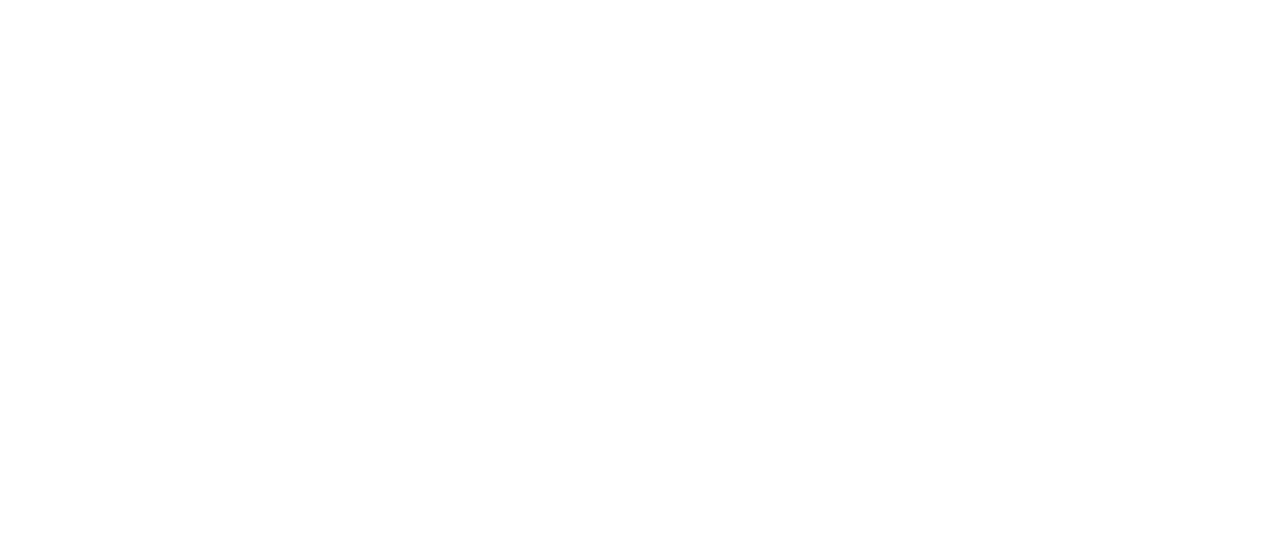
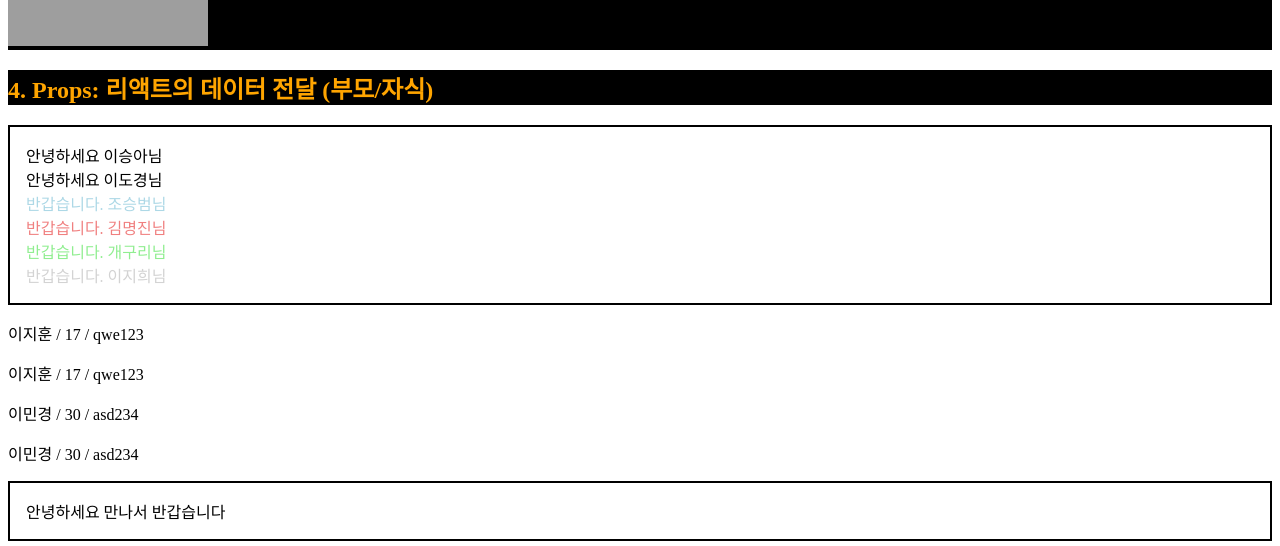
Before and after one commit to devgiants75/k_iot_frontend, a React (Vite) app in the folder f-iot-react/: page / in a window 1280 px wide. Shown: the part 2061-2607 px from the top of the page. Before the commit the page ends 1833 px from the top, so only its background shows below. Built offline with nearby package versions, Linux system fonts and the light colour scheme; grey boxes are pictures that could not be loaded.

Commit message:
20251030 React Props(Properties)

```diff
--- a/f-iot-react/src/App.tsx
+++ b/f-iot-react/src/App.tsx
@@ -1,6 +1,6 @@
 import './App.css'
 import Basic from '@/pages/a_basic';
-import { ExampleComponent } from './pages/a_basic/F_Review';
+// 파일명 없으면 무조건! 해당 파일의 index 라는 이름의 파일을 가져옴
 
 function App() {
   return (
--- a/f-iot-react/src/pages/a_basic/D_JSX.tsx
+++ b/f-iot-react/src/pages/a_basic/D_JSX.tsx
@@ -38,7 +38,7 @@
 function Div() {
   return (
     <>
-      <img src="" alt="" />
+      <img src="a" alt="" />
       <hr />
       <br />
       <input type="text" />
--- /dev/null
+++ b/f-iot-react/src/pages/a_basic/G_Props.tsx
@@ -0,0 +1,104 @@
+import React from 'react'
+import { Wrapper } from './H_Props';
+
+/*
+  cf) 컴포넌트(Component): 리액트의 구성 요소(UI)
+
+  ! Props(Properties): 컴포넌트의 속성
+  : Props로 데이터 전달
+    <ChildComponent name="이승아" />
+    - 함수형 컴포넌트에서 데이터 받는 곳: 매개변수!
+      function ChildComponent({ name: string }) { ... }
+      @ 컴포넌트의 props는 객체로 전달
+      @ 키="값" 전달은 (객체명: { 키: 데이터타입 }) 매개변수 구조로 인식
+      @               >> 해당 타입 구조는 타입 별칭으로 정의 가능
+      @ props로 전달된 데이터는 자식 컴포넌트에서 readonly처럼 사용
+  : 부모 컴포넌트로부터 자식 컴포넌트로 데이터를 전달할 때 사용
+
+  ? HTML 속성
+    <a href="이동할 수신처 경로" />
+
+*/
+
+//! 1. 단일 Props 사용
+function ChildComponent(props: { name: string }) {
+  // props.name로 사용
+  // : props는 readonly 속성이기 때문에 값의 재할당이 불가!
+  // props.name = '이도경';
+
+  return (
+    <div>
+      안녕하세요 {props.name}님
+    </div>
+  )
+}
+
+//? 구조 분해 할당을 사용한 props 활용
+//  +) props 타입 정의 '타입 별칭' 사용
+type Child2PropsType = {
+  name: string;
+}
+
+function ChildComponent2({ name }: Child2PropsType) {
+  return (
+    <div>
+      안녕하세요 {name}님
+    </div>
+  )
+}
+
+//! 2. 다중 Props 사용
+function MultiProps(props: { name: string; colorProps: string; }) {
+  // props.name
+  // props.colorProps
+  // : 여러 개의 props가 전달되더라도 하나의 객체로 전달받음!
+  // > 하나의 객체에 전달 받거나
+  //   한 번에 각각의 요소 변수에 할당하는 구조 분해 할당도 가능
+
+  // props.name = 'CHO SEUNG BEOM'; - 읽기 전용 속성
+
+  return (
+    <div style={{ color: props.colorProps }}>반갑습니다. {props.name}님</div>
+  )
+}
+
+type Multi2Type = {
+  name?: string;      // 선택적 프로퍼티
+  colorProps: string;
+}
+
+//? 기본값 지정 (기본 매개변수 & 기본 속성값)
+function MultiProps2({ name = '개구리', colorProps }: Multi2Type) {
+  return (
+    <div style={{ color: colorProps }}>반갑습니다. {name}님</div>
+  )
+}
+
+//#=== Props 정리 ===//
+// 1) 부모 -> 자식: 단방향 데이터 흐름
+// 2) 자식은 props를 읽기만 가능 (readonly)
+// 3) 상태 변경이 필요하면 부모로부터 콜백 함수를 받아서 수행해야 함
+
+//! 부모 컴포넌트
+function G_Props() {
+  const props = {
+    colorProps: 'lightgray',
+    name: '이지희'
+  }
+
+  return (
+    <Wrapper>
+      <ChildComponent name='이승아' />
+      <ChildComponent2 name='이도경' />
+
+      <MultiProps name='조승범' colorProps='lightblue' />
+      <MultiProps2 name='김명진' colorProps='lightcoral' />
+      <MultiProps2 colorProps='lightgreen' />
+
+      {/* ...props가 구조 분해 할당을 사용하여 각각의 속성명을 찾아감 */}
+      <MultiProps2 {...props} />
+    </Wrapper>
+  )
+}
+
+export default G_Props
--- /dev/null
+++ b/f-iot-react/src/pages/a_basic/H_Props.tsx
@@ -0,0 +1,77 @@
+import React from 'react'
+
+//! 자식 컴포넌트
+// : 부모로부터 사용자에 대한 데이터를 전달(props)받아 UI로 반환
+// - props는 객체 형태
+
+type User = {
+  name: string;
+  age: number;
+  email: string;
+}
+
+type UserCardProps = { user: User };
+
+// 구조 분해 할당
+const UserCard = ({ user }: UserCardProps) => {
+  console.log(user.name);
+  console.log(user.age);
+
+  const { name, age, email } = user;
+
+  console.log(name);
+  console.log(age);
+  console.log(email);
+
+  return (
+    <>
+      <p>{user.name} / {user.age} / {user.email}</p>
+      <p>{name} / {age} / {email}</p>
+    </>
+  )
+}
+
+//! Wrapper 컴포넌트
+// : 다른 컴포넌트를 감싸는 컴포넌트
+// - props 데이터로 다른 컴포넌트(ReactNode)를 전달받음
+// - 자식 컴포넌트를 안전하게 받기 위한 타입
+
+type ChildrenType = {
+  // ReactNode: React 내의 HTML 요소들 + 사용자 정의 컴포넌트들의 타입
+  children: React.ReactNode;
+}
+
+export const Wrapper = ({ children }: ChildrenType) => {
+  return (
+    <div style={{ border: '2px solid black', padding: '16px'}}>
+      {children}
+    </div>
+  )
+}
+
+function H_Props() {
+  const userData = {
+    name: '이민경',
+    age: 30,
+    email: 'asd234'
+  }
+
+  return (
+    <div>
+      {/*
+        == 콘솔창 / 컴포넌트 모두 두 번 실행 ==
+        : React18 이후의 StrictMode가 '개발 모드'에서 부작용 탐지를 위해 두 번 렌더링
+        > 실제 배포 환경에서는 한 번만 렌더링
+      */}
+      <UserCard user={{ name: '이지훈', age: 17, email: 'qwe123' }} />
+      <UserCard user={userData} />
+
+      {/* <Wrapper /> */}
+      <Wrapper>
+        <div>안녕하세요 만나서 반갑습니다</div>
+      </Wrapper>
+    </div>
+  )
+}
+
+export default H_Props
--- a/f-iot-react/src/pages/a_basic/index.tsx
+++ b/f-iot-react/src/pages/a_basic/index.tsx
@@ -6,6 +6,8 @@
 import C_Component, { img, Img } from './C_Component';
 import D_JSX from './D_JSX';
 import E_JSX from './E_JSX';
+import G_Props from './G_Props';
+import H_Props from './H_Props';
 
 const h2Style = {
   backgroundColor: 'black',
@@ -39,6 +41,10 @@
       <h2 style={h2Style}>3. JSX(TSX): 리액트의 기본 문법</h2>
       <D_JSX />
       <E_JSX />
+
+      <h2 style={h2Style}>4. Props: 리액트의 데이터 전달 (부모/자식)</h2>
+      <G_Props />
+      <H_Props />
     </div>
   )
 }
```
